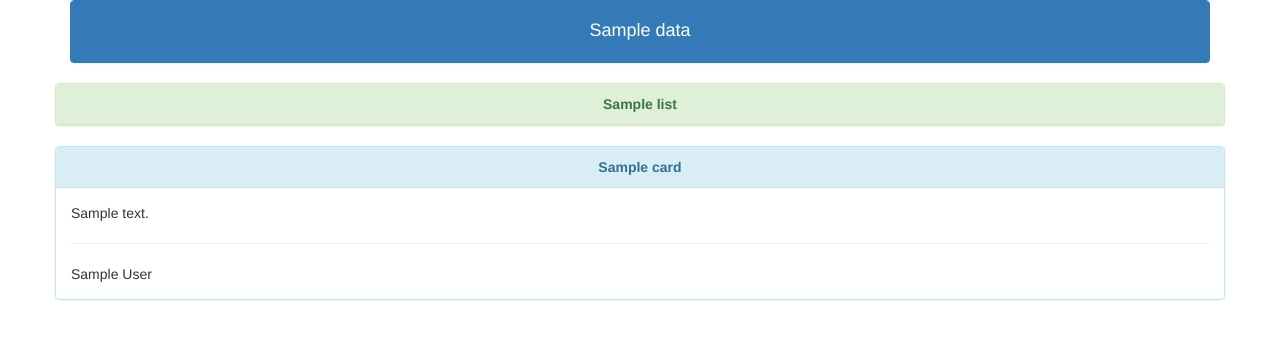
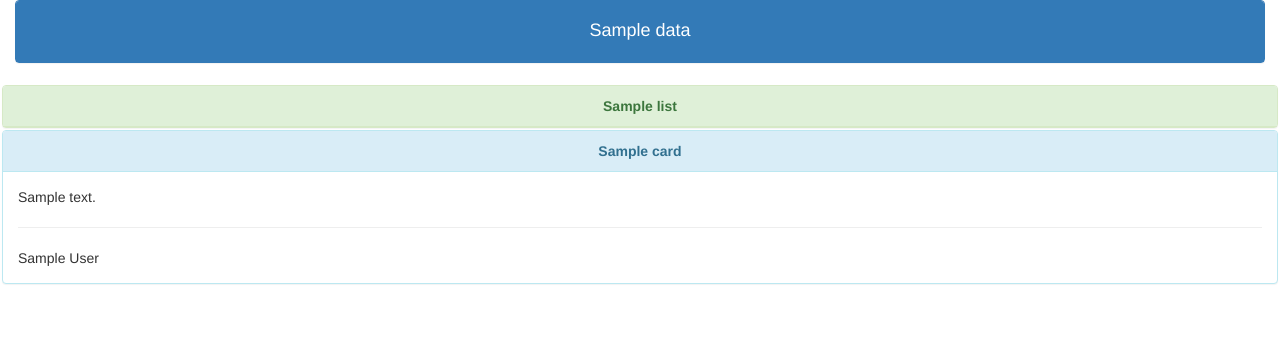
Before and after one commit to abjectio/xptre, a Flask app: template templates/board.html in a window 1280 px wide. Shown: the top 339 px of the page. Run offline with Flask 2, Linux system fonts and the light colour scheme; the template is opened without the code that fills it: most values are stand-ins (such as "Sample title", 1, 10 or a date in 2020); some libraries are stand-ins or nearby versions.

Commit message:
Tweaked gui - margins. Added MEMBERS to configuration - display members of cards by using the config (True/False). Good enough for first take.

```diff
--- a/board_www.py
+++ b/board_www.py
@@ -30,7 +30,7 @@ from lib.TreBoard import TreBoard
 app = Flask(__name__)
 Bootstrap(app)
 app.config.from_envvar('XPTRE_SETTINGS')
-myboard = TreBoard(app.config.get('AUTH_KEY'), app.config.get('TOKEN'), app.config.get('BOARD_ID'))  # TreBoard class
+myboard = TreBoard(app.config.get('AUTH_KEY'), app.config.get('TOKEN'), app.config.get('BOARD_ID'), app.config.get('MEMBERS'))  # TreBoard class
 
 
 @app.route('/')
--- a/example.cfg
+++ b/example.cfg
@@ -2,3 +2,4 @@ AUTH_KEY='yourauthkey'
 TOKEN='yourtoken'
 BOARD_ID='yourboarid'
 DEBUG=True #Flask - turn on / off debug
+MEMBERS=True #Get Card memebers names
--- a/lib/TreBoard.py
+++ b/lib/TreBoard.py
@@ -33,11 +33,13 @@ class TreBoard:
     myboard = None  # Boards
     lists = []
     cards = []
+    members = False
     bootstrap_grid = None
 
-    def __init__(self, auth_key=None, token=None, board_id=None):
+    def __init__(self, auth_key=None, token=None, board_id=None, members=False):
         self.data = []
 
+        self.members = members
         self.trello = TrelloApi(auth_key)
         self.trello.set_token(token)
 
@@ -47,7 +49,7 @@ class TreBoard:
         self.lists = self.trello.boards.get_list(self.myboard.get('id'), None, None, 'open', 'id,name')
 
         for one_list in self.lists:
-            one_list['cards'] = self.trello.lists.get_card(one_list.get('id'), None, None, 'true', None, None, 'open', 'name,desc')
+            one_list['cards'] = self.trello.lists.get_card(one_list.get('id'), None, None, str(self.members).lower(), None, None, 'open', 'name,desc')
 
         self.myboard['lists'] = self.lists
 
--- a/templates/board.html
+++ b/templates/board.html
@@ -1,29 +1,30 @@
 {% extends "bootstrap/base.html" %}
 {% block html_attribs %} lang="en" charset="utf-8" {% endblock %}
+
 {% block content %}
-
-<div class="container">
+<div class="container-fluid">
 
 <div class="panel panel-primary">
   <div class="panel-heading text-center"><h4>{{data.name}}</h4></div>
 </div>
 
-<div class="row">
+<div class="row" >
         {% for list in data.lists %}
-        <div class="col-sm-{{data.numoflists}}">
-            <div class="panel panel-success">
-               <div class="panel-heading text-center"><strong>{{list.name}}</strong></div>
+        <div class="col-lg-{{data.numoflists}}" style="padding-right: 2px; padding-left: 2px;">
+            <div class="panel panel-success" style="margin-bottom: 2px; margin-top: 2px;">
+               <div class="panel-heading text-center" ><strong>{{list.name}}</strong></div>
             </div>
               {% for card in list.cards %}
-                 <div class="panel panel-info">
+                 <div class="panel panel-info" style="margin-bottom: 2px; margin-top: 2px;">
                    <div class="panel-heading text-center"><strong>{{card.name}}</strong></div>
                    <div class="panel-body">{{card.desc}}
                    {% if card.members %}
                        <hr>
+                       {% for member in card.members %}
+                           {{member.fullName}}</br>
+                       {% endfor %}
                    {% endif %}
-                   {% for member in card.members %}
-                       {{member.fullName}}</br>
-                   {% endfor %}
+
                    </div>
                  </div>
               {% endfor %}
```
